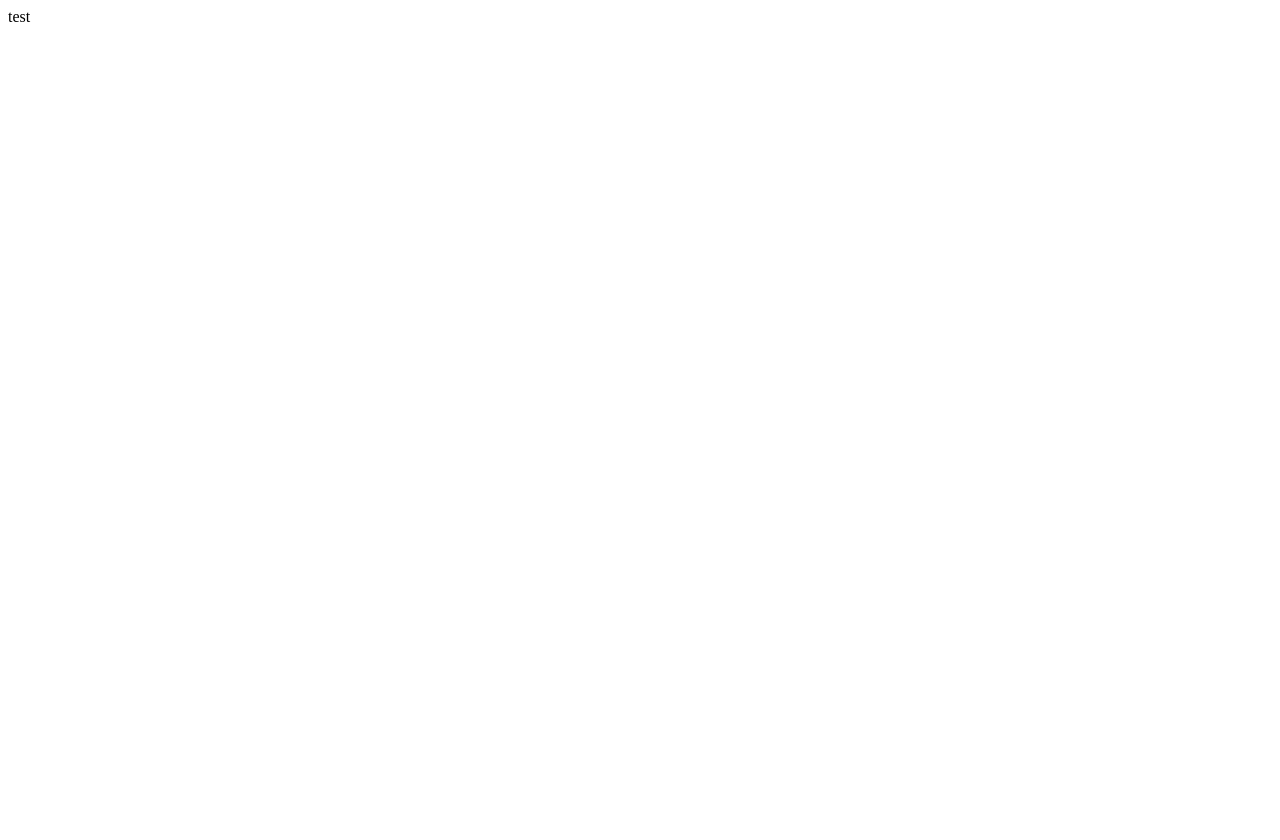
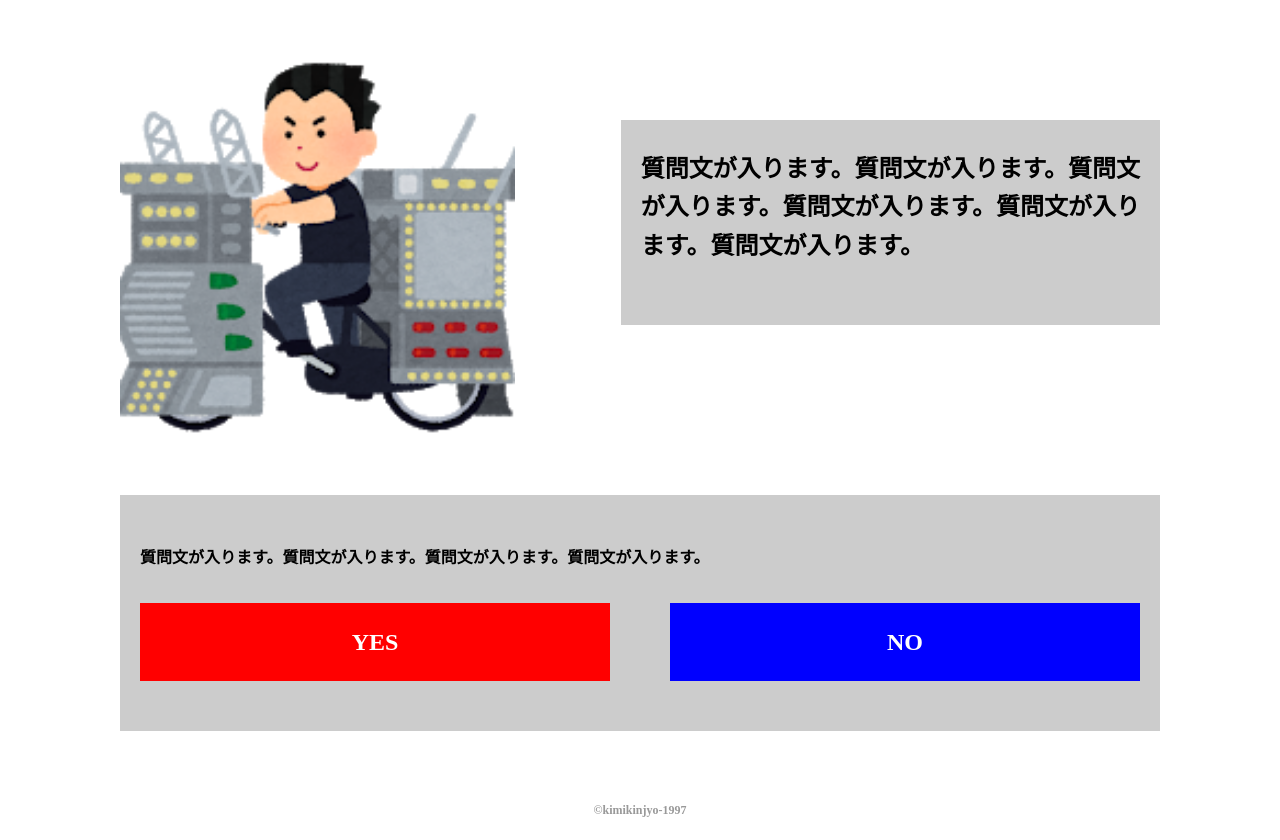
Before and after one commit to kimikinjyo/movie-sindan, a plain HTML site: page public_html/index.html in a window 1280 px wide. Before the commit the page ends 800 px from the top, so only its background shows below. Drawn offline with Linux system fonts and the light colour scheme.

Commit message:
[add] 仮コーディング

```diff
--- a/public_html/css/style.css
+++ b/public_html/css/style.css
@@ -0,0 +1,160 @@
+@import url(reset.css);
+/* ------------------------------
+  base
+------------------------------*/
+html {
+  font-size: 62.5%;
+}
+
+body {
+  line-height: 1.6;
+}
+
+img {
+  height: auto;
+}
+@media screen and (min-width:768px) {
+  img {
+    width: 100%;
+  }
+}
+
+/* ------------------------------
+  content
+------------------------------*/
+.content {
+  height: 100vh;
+  padding: 0 40px;
+}
+@media screen and (max-width:769px) {
+  .content {
+    padding: 0 20px;
+  }
+}
+
+.content__inner {
+  max-width: 1040px;
+  margin: 0 auto;
+}
+
+/* ------------------------------
+  text
+------------------------------*/
+
+/* text */
+.text__copy {
+  padding: 20px;
+  font-size: 1.2rem;
+  font-weight: bold;
+  text-align: center;
+  color: #999;
+}
+
+/* ------------------------------
+  question
+------------------------------*/
+.question {
+  padding: 50px 0 0;
+}
+@media screen and (min-width:768px) {
+  .question {
+    display: flex;
+    align-items: flex-start;
+    justify-content: space-between;
+  }
+}
+@media screen and (max-width:769px) {
+  .question {
+    padding: 25px 0 0;
+  }
+}
+
+.question__text {
+  margin-top: 70px;
+  padding: 30px 20px 60px;
+  font-size: 2.4rem;
+  font-weight: bold;
+  position: relative;
+  background-color: #ccc;
+}
+@media screen and (min-width:768px) {
+  .question__text {
+    width: 48%;
+  }
+}
+@media screen and (max-width:769px) {
+  .question__text {
+    margin-top: 10px;
+    padding: 15px;
+    font-size: 1.8rem;
+  }
+}
+
+.question__charactor {
+  width: 38%;
+}
+@media screen and (max-width:769px) {
+  .question__charactor {
+    width: 50%;
+    margin: 0 auto;
+    display: block;
+  }
+}
+
+/* ------------------------------
+  answer
+------------------------------*/
+.answer {
+  margin: 50px 0;
+  padding: 50px 20px;
+  position: relative;
+  background: #ccc;
+}
+@media screen and (max-width:768px) {
+  .answer {
+    margin: 25px 0;
+    padding: 40px;
+  }
+}
+
+.answer__text {
+  font-size: 1.6rem;
+  font-weight: bold;
+  margin-bottom: 32px;
+}
+
+@media screen and (min-width:769px) {
+  .answer__button-wrap {
+    display: flex;
+    justify-content: space-between;
+  }
+}
+
+.answer__button--positive,
+.answer__button--denial {
+  width: calc(50% - 30px);
+  padding: 20px 0;
+  color: #fff;
+  font-size: 2.4rem;
+  font-weight: bold;
+  text-align: center;
+  cursor: pointer;
+}
+.answer__button--positive {
+  background-color: red;
+}
+.answer__button--denial {
+  background-color: blue;
+}
+@media screen and (max-width:768px) {
+  .answer__button--positive,
+  .answer__button--denial {
+    width: 100%;
+    padding: 20px 0;
+    font-size: 1.8rem;
+  }
+
+  .answer__button--denial {
+    margin-top: 30px;
+  }
+}
--- a/public_html/index.html
+++ b/public_html/index.html
@@ -1,10 +1,41 @@
 <!DOCTYPE html>
-<html lang="en">
+<html lang="ja">
 <head>
   <meta charset="UTF-8">
-  <title>Document</title>
+  <title>オススメ映画診断</title>
+  <link rel="stylesheet" href="css/style.css" media="screen">
+  <meta name="viewport" content="width=device-width">
 </head>
 <body>
-  test
+
+  <div class="content">
+    <div class="content__inner">
+      <div class="question">
+        <img src="img/charactor.png" alt="" class="question__charactor">
+        <p class="question__text">
+            質問文が入ります。質問文が入ります。質問文が入ります。質問文が入ります。質問文が入ります。質問文が入ります。
+        </p>
+      </div>
+
+      <div class="answer">
+        <p class="answer__text">質問文が入ります。質問文が入ります。質問文が入ります。質問文が入ります。</p>
+
+        <div class="answer__button-wrap">
+          <div class="answer__button--positive">
+              YES
+          </div>
+          <div class="answer__button--denial">
+            NO
+          </div>
+        </div>
+      </div>
+
+      <p class="text__copy">
+        <small>&copy;kimikinjyo-1997</small>
+      </p>
+    </div>
+  </div>
+
+  <script src="js/script.js"></script>
 </body>
 </html>
```
Also changed, not shown: public_html/img/charactor.png (added).
